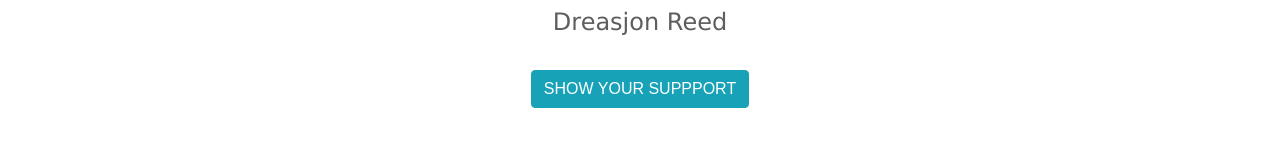
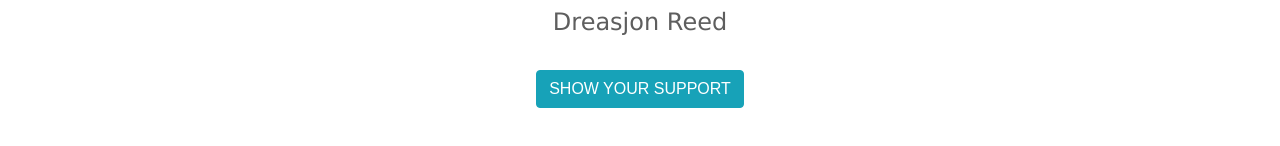
Before and after one commit to JishithaNambiar/react-sidebar, a React (Create React App) app: page / in a window 1280 px wide. Shown: the part 580-726 px from the top of the page. Built offline with nearby package versions, Linux system fonts and the light colour scheme; a web font is replaced by a local one.

Commit message:
Update home.js

```diff
--- a/src/components/home.js
+++ b/src/components/home.js
@@ -1,7 +1,7 @@
 import React, { Component } from "react";
 import logo1 from "./Dreaday1.jpg";
 import Header from './header';
-import Button from './button';
+import { Link } from 'react-router-dom';
 
 class Home extends Component {
   state = {};
@@ -19,9 +19,8 @@ class Home extends Component {
             <h4>Dreasjon Reed</h4>
 
             <div>
-              <a href="https://www.gofundme.com/f/justice-for-dreasjon-sean-reed?utm_source=customer&utm_campaign=p_cp+share-sheet&utm_medium=copy_link_all" class="btn btn-info" role="button">SHOW YOUR SUPPPORT</a>
+              <Link to="/about" className="btn btn-info">SHOW YOUR SUPPORT</Link>
             </div>
-
 
 
 
```
